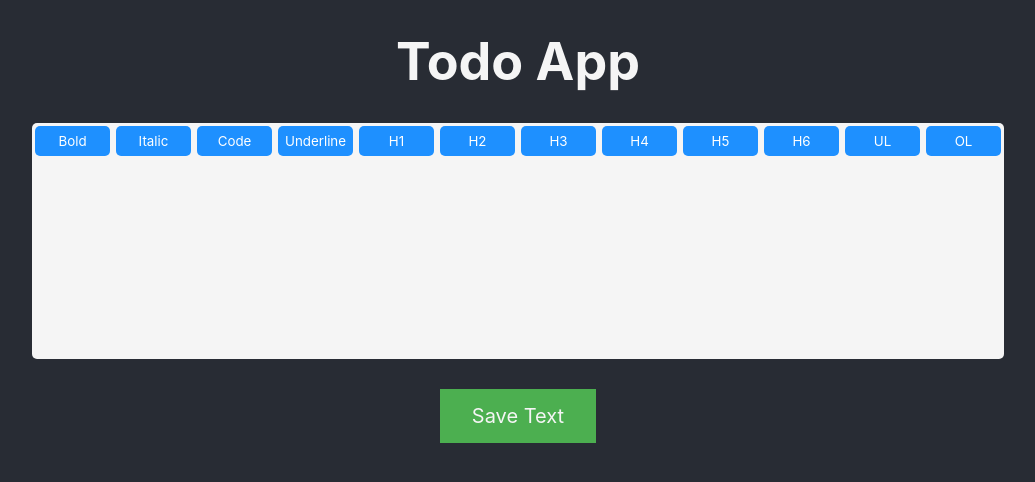
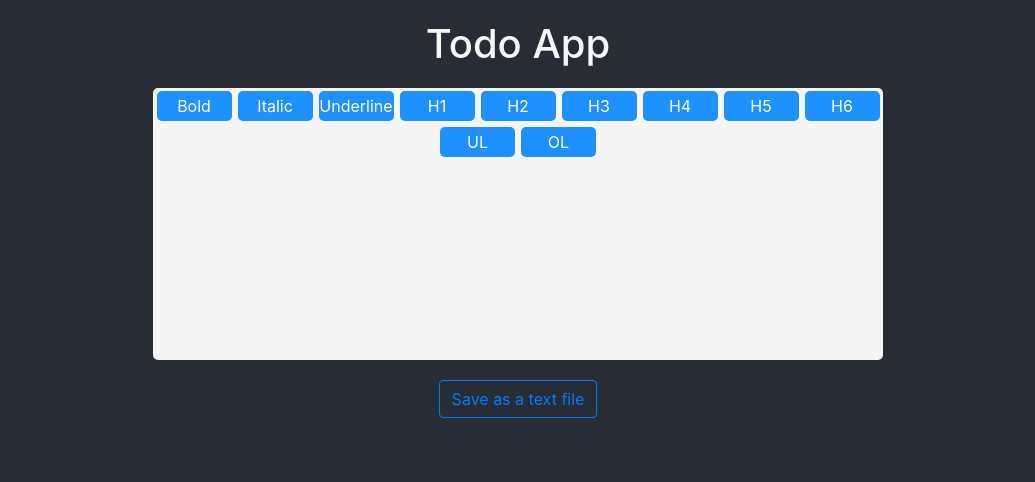
Before and after one commit to evazquez94/Todo-App, a React (Create React App) app: page / in a window 1280 px wide. Shown: the top 482 px of the page, without its empty margins (122-1157 px from the left). Built offline with nearby package versions, Linux system fonts and the light colour scheme.

Commit message:
Add ReactBootstrap

```diff
--- a/package.json
+++ b/package.json
@@ -7,8 +7,10 @@
     "@testing-library/react": "^9.5.0",
     "@testing-library/user-event": "^7.2.1",
     "babel-polyfill": "^6.26.0",
+    "bootstrap": "^4.6.0",
     "draft-js": "^0.11.7",
     "react": "^16.14.0",
+    "react-bootstrap": "^1.5.2",
     "react-dom": "^16.14.0",
     "react-scripts": "3.4.3"
   },
--- a/public/index.html
+++ b/public/index.html
@@ -8,6 +8,12 @@
     <meta
       name="description"
       content="Web site created using create-react-app"
+    />
+    <link
+      rel="stylesheet"
+      href="https://cdn.jsdelivr.net/npm/bootstrap@4.6.0/dist/css/bootstrap.min.css"
+      integrity="sha384-B0vP5xmATw1+K9KRQjQERJvTumQW0nPEzvF6L/Z6nronJ3oUOFUFpCjEUQouq2+l"
+      crossorigin="anonymous"
     />
     <link rel="apple-touch-icon" href="%PUBLIC_URL%/logo192.png" />
     <!--
--- a/src/components/Home.css
+++ b/src/components/Home.css
@@ -1,16 +1,9 @@
-.card {
-    margin-top: 30px;
+.title {
+  margin-top: 20px;
+  margin-bottom: 20px;
 }
-
-.button {
-    font-size: 20px;
-    padding: 15px 32px;
-    text-align: center;
-    background-color: #4CAF50;
-    border: none;
-    color: whitesmoke;
-    text-decoration: none;
-    cursor: pointer;
+.saveButton {
+  margin-top: 20px;
 }
 
 .editor {
@@ -27,20 +20,14 @@
   color: #fff;
   margin: 3px;
   border: 0;
+  font-size: 16px;
   background: dodgerblue
 }
 
   div.DraftEditor-root {
     height: 200px;
     overflow-y: auto;
-    width: 120vh;
-  }
-
-  @media only screen and (max-width: 600px) {
-    div.DraftEditor-root {
-      width: 64vh;
-    }
-
+    /* width: 120vh; */
   }
 
   div.DraftEditor-editorContainer,
--- a/src/components/Home.js
+++ b/src/components/Home.js
@@ -1,5 +1,7 @@
 import React from 'react';
 import {Editor, EditorState, RichUtils, convertToRaw} from 'draft-js';
+import { Container, Row, Col } from 'react-bootstrap';
+import { Button } from 'react-bootstrap';
 import 'draft-js/dist/Draft.css';
 import './Home.css';
 
@@ -28,16 +30,14 @@ function Home() {
   }
 
   const handleClick = (ev) => {
+    // Save file for download for the input
     const blocks = convertToRaw(editorState.getCurrentContent()).blocks;
     const description = blocks
       .map(block => (!block.text.trim() && "\n") || block.text)
       .join("\n");
 
-    console.log(description);
-
     const element = document.createElement("a");
-    const file = new Blob([description],
-                {type: 'text/plain;charset=utf-8'});
+    const file = new Blob([description], {type: 'text/plain;charset=utf-8'});
     element.href = URL.createObjectURL(file);
     element.download = "myFile.txt";
     document.body.appendChild(element);
@@ -47,16 +47,15 @@ function Home() {
 
   return (
     <>
-      <div className="card">
-        <h1>Todo App</h1>
-      </div>
+      <Container>
+        <h1 className="title">Todo App</h1>
 
-      <div className="card">
+        <Row>
+          <Col md={{ span: 8, offset: 2 }} sm={12} xs={12}>
             <div className="editor">
               <div className="options">
                 <button onClick={() => setStyleLine('BOLD')}>Bold</button>
                 <button onClick={() => setStyleLine('ITALIC')}>Italic</button>
-            <button onClick={() => setStyleLine('CODE')}>Code</button>
                 <button onClick={() => setStyleLine('UNDERLINE')}>Underline</button>
                 <button onClick={() => toggleTypeBlock('header-one')}>H1</button>
                 <button onClick={() => toggleTypeBlock('header-two')}>H2</button>
@@ -73,11 +72,18 @@ function Home() {
                 handleKeyCommand={handleKeyCommand}
               />
             </div>
+          </Col>
+        </Row>
 
-        <div className="card">
-          <button className="button" onClick={handleClick}>Save Text</button>
-        </div>
-      </div>
+        <Row>
+          <Col md={{ span: 8, offset: 2 }} sm={12} xs={12}>
+            <Button variant="outline-primary" className="saveButton" onClick={handleClick}>
+              Save as a text file
+            </Button>
+          </Col>
+        </Row>
+
+      </Container>
 
     </>
   )
--- a/src/index.js
+++ b/src/index.js
@@ -1,6 +1,7 @@
 import React from 'react';
 import ReactDOM from 'react-dom';
 import App from './App';
+import 'bootstrap/dist/css/bootstrap.min.css';
 
 ReactDOM.render(
   <React.StrictMode>
```
Also changed, not shown: 1 other file (tests, documents, lock files or other folders). Lines whose indentation alone changed are shown as unchanged.
